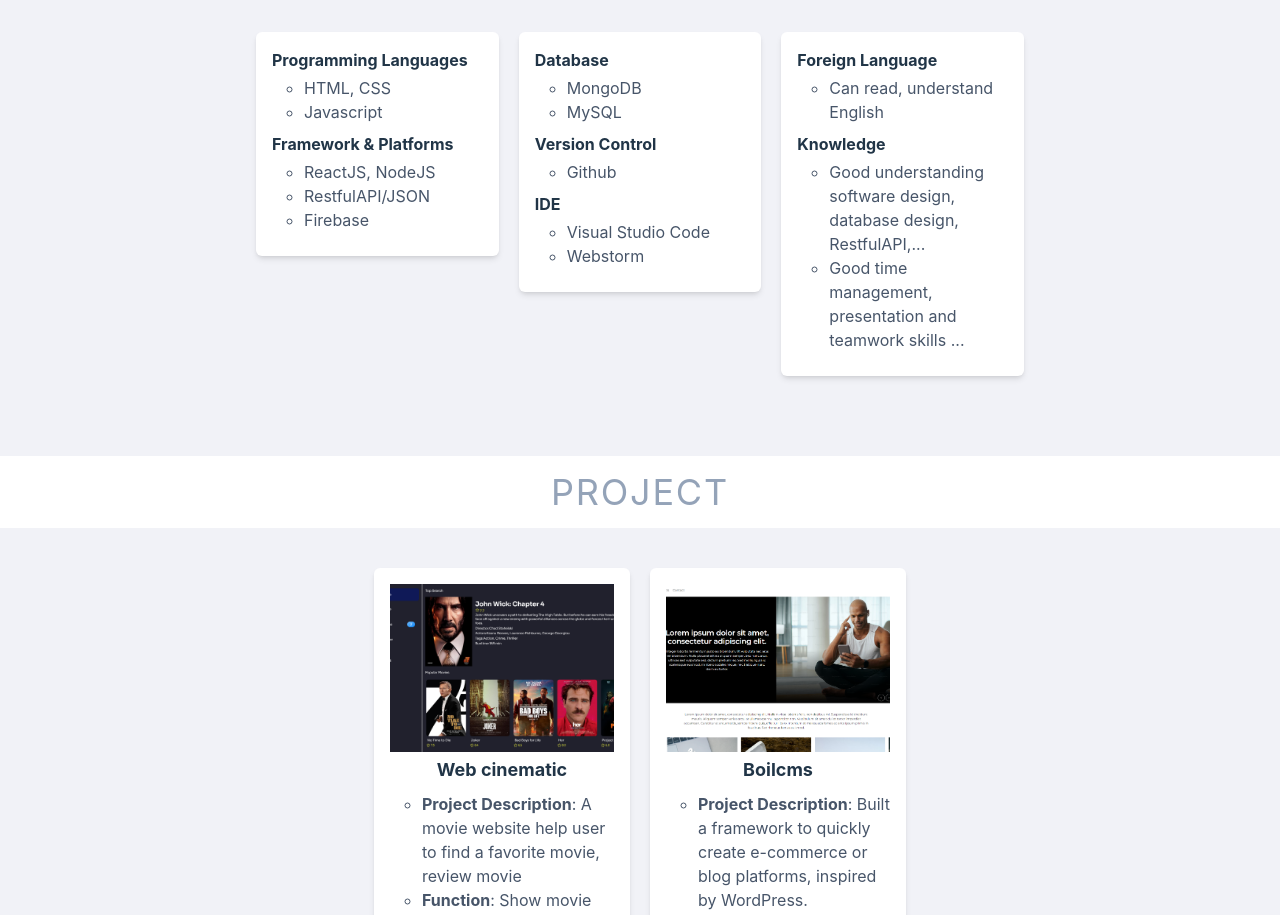
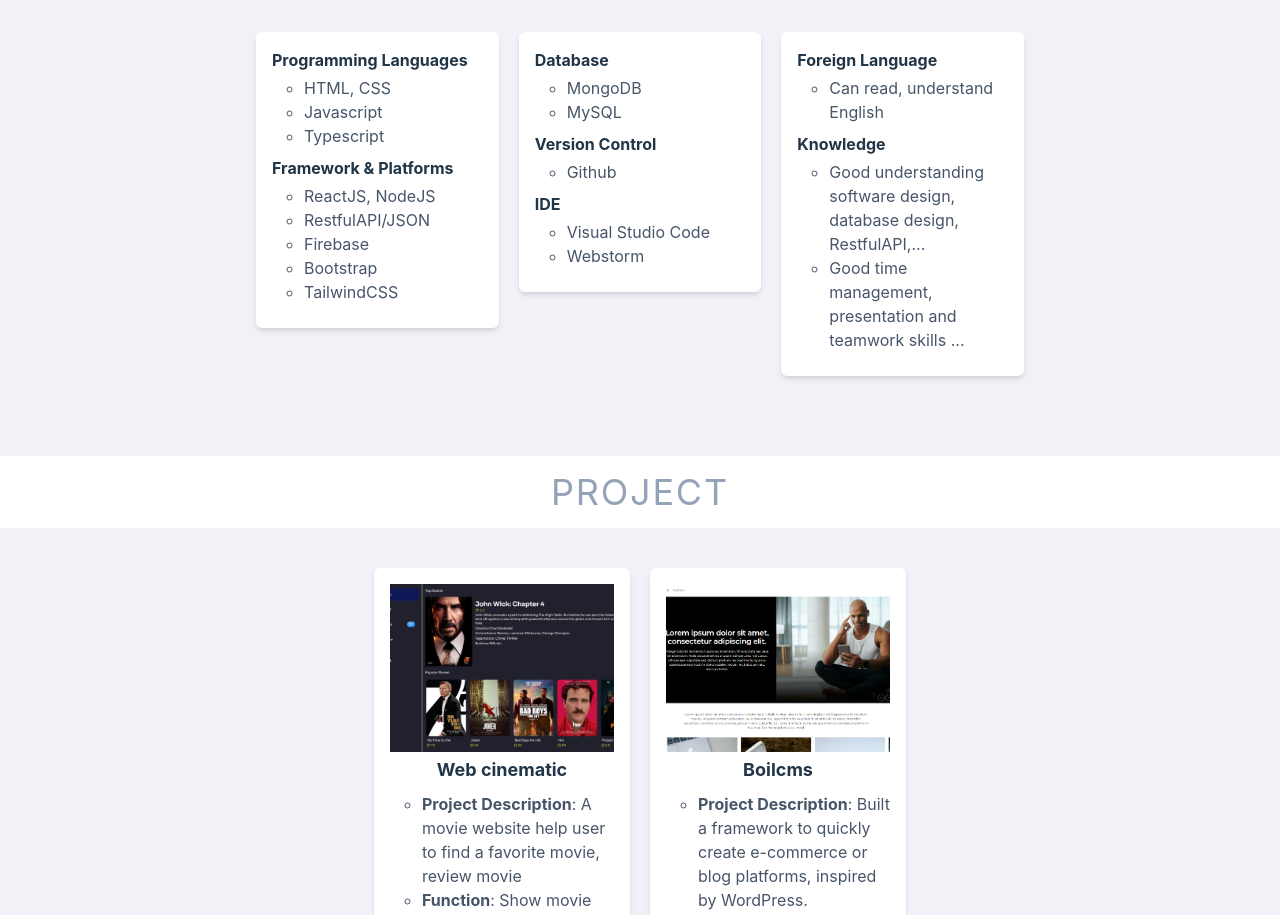
Before and after one commit to anhtuspham/portfolio, a React (Vite) app: page / in a window 1280 px wide. Shown: the part 1340-2255 px from the top of the page. Built offline with nearby package versions, Linux system fonts and the light colour scheme.

Commit message:
refactor: update data

```diff
--- a/src/assets/pages/Skill/Skill.jsx
+++ b/src/assets/pages/Skill/Skill.jsx
@@ -15,11 +15,14 @@ function Skill() {
               <List title="Programming languages">
                 <p>HTML, CSS</p>
                 <p>Javascript</p>
+                <p>Typescript</p>
               </List>
               <List title="Framework & platforms">
                 <p>ReactJS, NodeJS</p>
                 <p>RestfulAPI/JSON</p>
                 <p>Firebase</p>
+                <p>Bootstrap</p>
+                <p>TailwindCSS</p>
               </List>
             </div>
           </Board>
```
